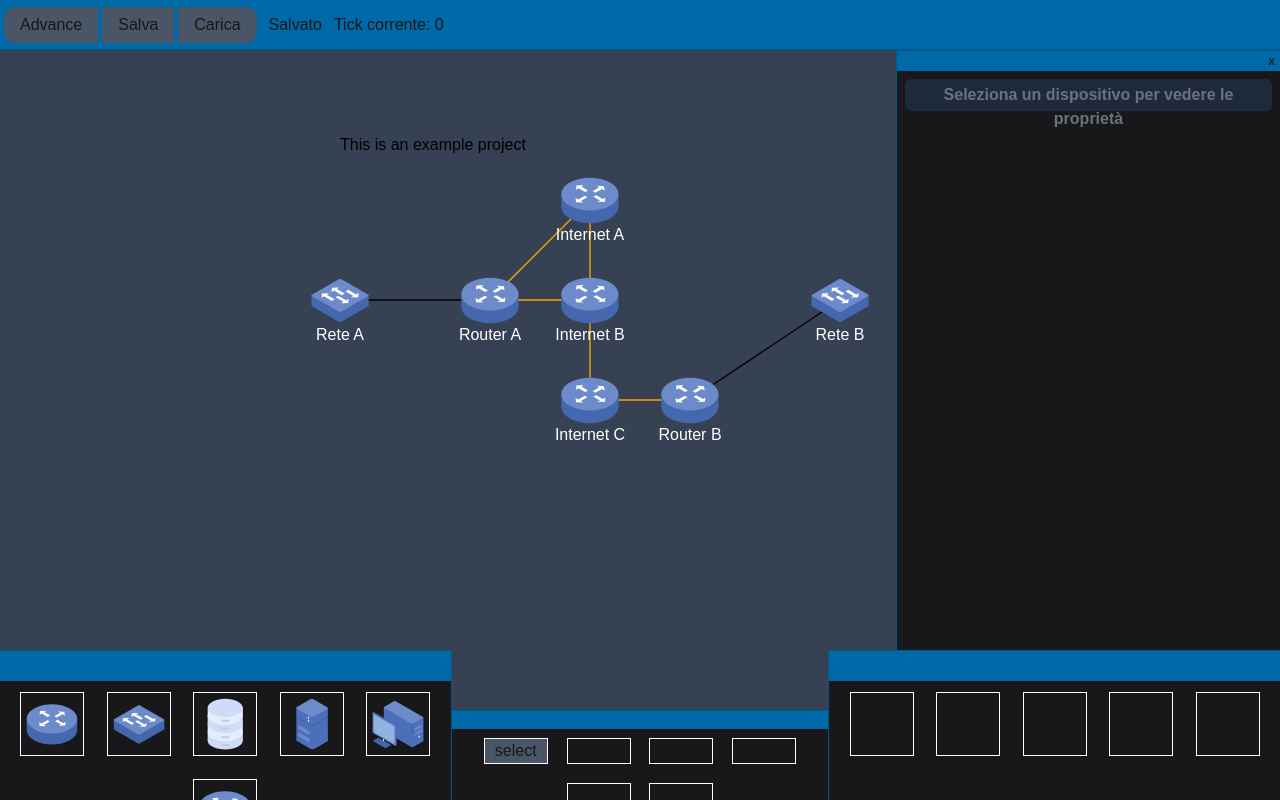
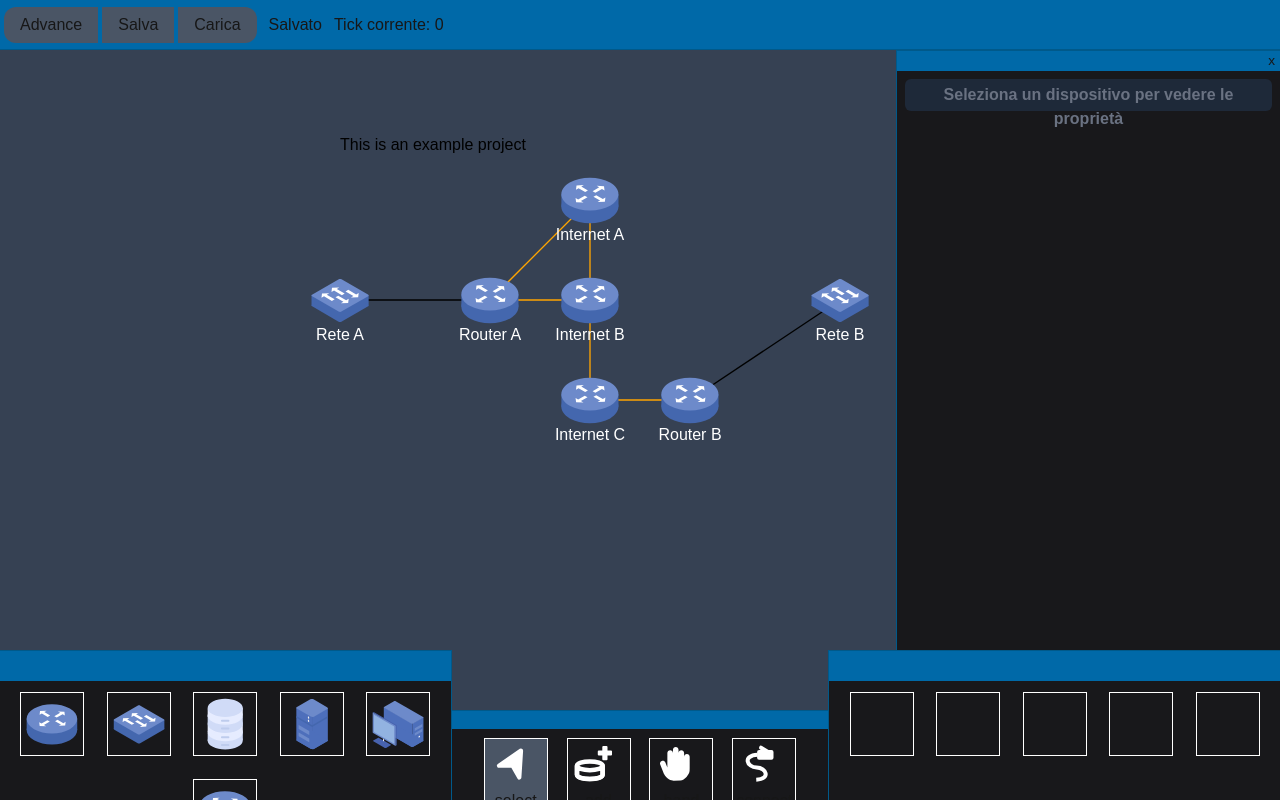
Before and after one commit to AmedeoAlf/packet-tracer, a Next.js app: page / in a window 1280 px wide. Built offline with nearby package versions, Linux system fonts and the light colour scheme.

Commit message:
add TOOL_ICONS.tsx

```diff
--- a/app/editorComponents/ToolSelector.tsx
+++ b/app/editorComponents/ToolSelector.tsx
@@ -1,5 +1,6 @@
 import { memo, ReactNode } from "react";
 import { TOOL_LIST, TOOLS } from "../tools/Tool";
+import { TOOL_ICONS, wrapIcon } from "../tools/TOOL_ICONS";
 
 // Il selettore del tool in uso
 export const ToolSelector = memo(
@@ -23,6 +24,7 @@ export const ToolSelector = memo(
                 " w-16 border-solid border-[.1em] border-white m-[2.5%] "
               }
             >
+              {wrapIcon(TOOL_ICONS[it])}
               {it}
             </button>
           ))}
--- /dev/null
+++ b/app/tools/TOOL_ICONS.tsx
@@ -0,0 +1,101 @@
+import { JSX, ReactNode } from "react";
+import { TOOLS } from "./Tool";
+
+export function wrapIcon(icon: ReactNode) {
+  return (
+    <svg
+      width="50"
+      height="50"
+      viewBox="0 0 50 50"
+      version="1.1"
+      xmlns="http://www.w3.org/2000/svg"
+    >
+      {icon}
+    </svg>
+  );
+}
+
+export const TOOL_ICONS = {
+  select: (
+    <path
+      strokeWidth={4.23}
+      stroke="white"
+      strokeLinejoin="round"
+      fill="white"
+      d="m 36.002929,11.584214 -22.006231,15.112293 13.584877,-0.09202 6.71394,11.811544 z"
+    />
+  ),
+  connect: (
+    <>
+      <path
+        strokeWidth={4}
+        stroke="white"
+        strokeLinejoin="round"
+        fill="white"
+        d="m 26.099356,12.946554 h 8.900089 l -7.001273,-4.2449718 7.001273,4.2449718 h 3.500636 v 5.819953 H 26.099356 Z"
+      />
+      <path
+        strokeWidth={4}
+        fill="none"
+        stroke="white"
+        d="M 24.497536,15.856531 C 9.1922938,16.683675 13.984549,28.212025 23.63446,28.45156 c 9.649911,0.239535 14.453897,11.473506 -0.379288,12.265821"
+      />
+    </>
+  ),
+  add: (
+    <>
+      <path
+        strokeWidth={4.5}
+        stroke="white"
+        strokeLinejoin="round"
+        fill="none"
+        d="m 21.811324,22.424851 c -7.075625,2e-5 -12.8121632,1.955042 -12.8144532,4.367187 v 8.958985 c -8.75e-4,2.412908 5.7365902,4.36912 12.8144532,4.369141 7.077863,-2.1e-5 12.815328,-1.956233 12.814453,-4.369141 v -8.958985 c -0.0023,-2.412145 -5.738828,-4.367167 -12.814453,-4.367187 z"
+      />
+      <path
+        strokeWidth={4.5}
+        stroke="white"
+        strokeLinejoin="round"
+        fill="none"
+        d="m 21.811324,31.159225 c -7.075625,-2e-5 -12.8121632,-1.955042 -12.8144532,-4.367187 l -10e-7,8.958985 c -8.75e-4,2.412908 5.7365902,4.36912 12.8144532,4.369141 7.077863,-2.1e-5 12.815328,-1.956233 12.814453,-4.369141 l 10e-7,-8.958985 c -0.0023,2.412145 -5.738828,4.367167 -12.814453,4.367187 z"
+      />
+      <path
+        strokeWidth={2}
+        stroke="white"
+        strokeLinejoin="round"
+        fill="white"
+        d="M 35.299821,7.8934425 V 9.4930519 12.412974 H 32.379899 30.78029 v 3.199218 h 1.599609 2.919922 v 2.919922 1.59961 h 3.201172 v -1.59961 -2.919922 h 2.919922 1.599609 V 12.412974 H 41.420915 38.500993 V 9.4930519 7.8934425 Z"
+      />
+    </>
+  ),
+  rect: (
+    <>
+      <path
+        strokeWidth={4}
+        stroke="white"
+        strokeLinejoin="round"
+        fill="none"
+        d="M 10.073948,21.141068 H 38.178612 V 39.343573 H 10.073948 Z"
+      />
+      <path
+        strokeWidth={2}
+        stroke="white"
+        strokeLinejoin="round"
+        fill="white"
+        d="M 35.299821,7.8934425 V 9.4930519 12.412974 H 32.379899 30.78029 v 3.199218 h 1.599609 2.919922 v 2.919922 1.59961 h 3.201172 v -1.59961 -2.919922 h 2.919922 1.599609 V 12.412974 H 41.420915 38.500993 V 9.4930519 7.8934425 Z"
+      />
+    </>
+  ),
+  label: (
+    <path
+      fill="white"
+      d="M 40.381216,17.697805 37.895364,9.8851295 H 12.149047 l -2.5302411,7.8126755 1.4648771,0.532682 c 2.619021,-4.616581 5.681945,-6.65853 9.765844,-6.65853 1.464877,0 1.953169,0.443902 1.953169,1.775608 v 20.375103 c 0,3.595606 -0.665853,4.705361 -2.885363,4.882922 l -1.731218,0.13317 v 1.376097 H 31.858297 V 38.73876 l -1.731218,-0.13317 c -2.21951,-0.177561 -2.885363,-1.287316 -2.885363,-4.882922 V 13.525126 c 0,-1.553657 0.355121,-1.953169 1.819998,-1.953169 3.906338,0 7.279993,2.308291 9.765844,6.65853 z"
+    />
+  ),
+  hand: (
+    <path
+      strokeLinejoin="round"
+      fill="white"
+      d="m 25.734827,7.9448411 c -1.540732,0 -2.789741,1.2490112 -2.789741,2.7897409 v 3.208202 c 0,-1.540731 -1.24901,-2.789741 -2.789742,-2.789741 -1.540731,0 -2.789741,1.24901 -2.789741,2.789741 v 14.491398 l -1.978972,-4.910381 c -0.57574,-1.429117 -2.199726,-2.120995 -3.628842,-1.545255 -1.429118,0.57574 -2.120997,2.201906 -1.545256,3.631023 l 1.776281,4.406918 1.77628,4.409099 c 0.03869,0.09605 0.08079,0.187569 0.12859,0.276795 2.584099,5.366623 7.842256,7.02793 9.768452,6.948199 l 6.780379,-0.115513 c 4.182531,-0.04872 9.054065,-6.509416 9.160376,-9.875247 l 0.08064,-2.685126 V 17.680602 c 0,-1.540732 -1.249009,-2.789741 -2.789741,-2.789741 -1.540732,0 -2.789741,1.249009 -2.789741,2.789741 v -3.737818 c 0,-1.540732 -1.24901,-2.78974 -2.789741,-2.789741 -1.540732,0 -2.789741,1.249009 -2.789741,2.789741 v -3.208202 c 0,-1.5407297 -1.24901,-2.7897409 -2.78974,-2.7897409 z"
+    />
+  ),
+} satisfies Record<keyof typeof TOOLS, JSX.Element>;
```
Also changed, not shown: 1 other file (tests, documents, lock files or other folders).
